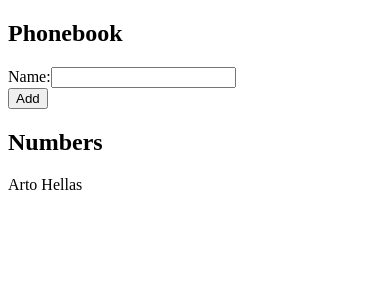
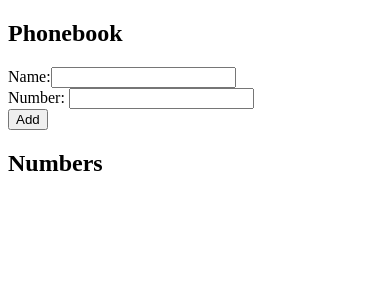
Before and after one commit to rishavvbasnett/Full-Stack-Open-Submissions, a React (Vite) app in the folder Part-2/Phonebook/: page / in a window 390 px wide. Shown: the top 300 px of the page. Built offline with nearby package versions, Linux system fonts and the light colour scheme.

Commit message:
DONE EX 2.8: Phonebook Step 3

```diff
--- a/Part-2/Phonebook/src/App.jsx
+++ b/Part-2/Phonebook/src/App.jsx
@@ -1,8 +1,9 @@
 import { useState } from "react";
 
 const App = () => {
-  const [persons, setPersons] = useState([{ name: "Arto Hellas" }]);
+  const [persons, setPersons] = useState([{}]);
   const [newName, setNewName] = useState("");
+  const [newNumber, setNewNumber] = useState("");
 
   const handleSubmit = (e) => {
     e.preventDefault();
@@ -12,6 +13,7 @@ const App = () => {
     } else {
       const newPerson = {
         name: newName,
+        number: newNumber,
       };
       setPersons((prev) => [...prev, newPerson]);
       setNewName("");
@@ -24,8 +26,21 @@ const App = () => {
       <form onSubmit={handleSubmit}>
         <div>
           Name:
-          <input value={newName} onChange={(e) => setNewName(e.target.value)} />
+          <input
+            required
+            value={newName}
+            onChange={(e) => setNewName(e.target.value)}
+          />
         </div>
+        <div>
+          Number:{" "}
+          <input
+            required
+            value={newNumber}
+            onChange={(e) => setNewNumber(e.target.value)}
+          />
+        </div>
+
         <div>
           <button type="submit">Add</button>
         </div>
@@ -40,7 +55,11 @@ const People = ({ persons }) => {
   if (persons.length < 1) {
     return;
   } else {
-    return persons.map((person) => <p key={person.name}>{person.name}</p>);
+    return persons.map((person) => (
+      <p key={person.name}>
+        {person.name} {person.number}
+      </p>
+    ));
   }
 };
 
```
